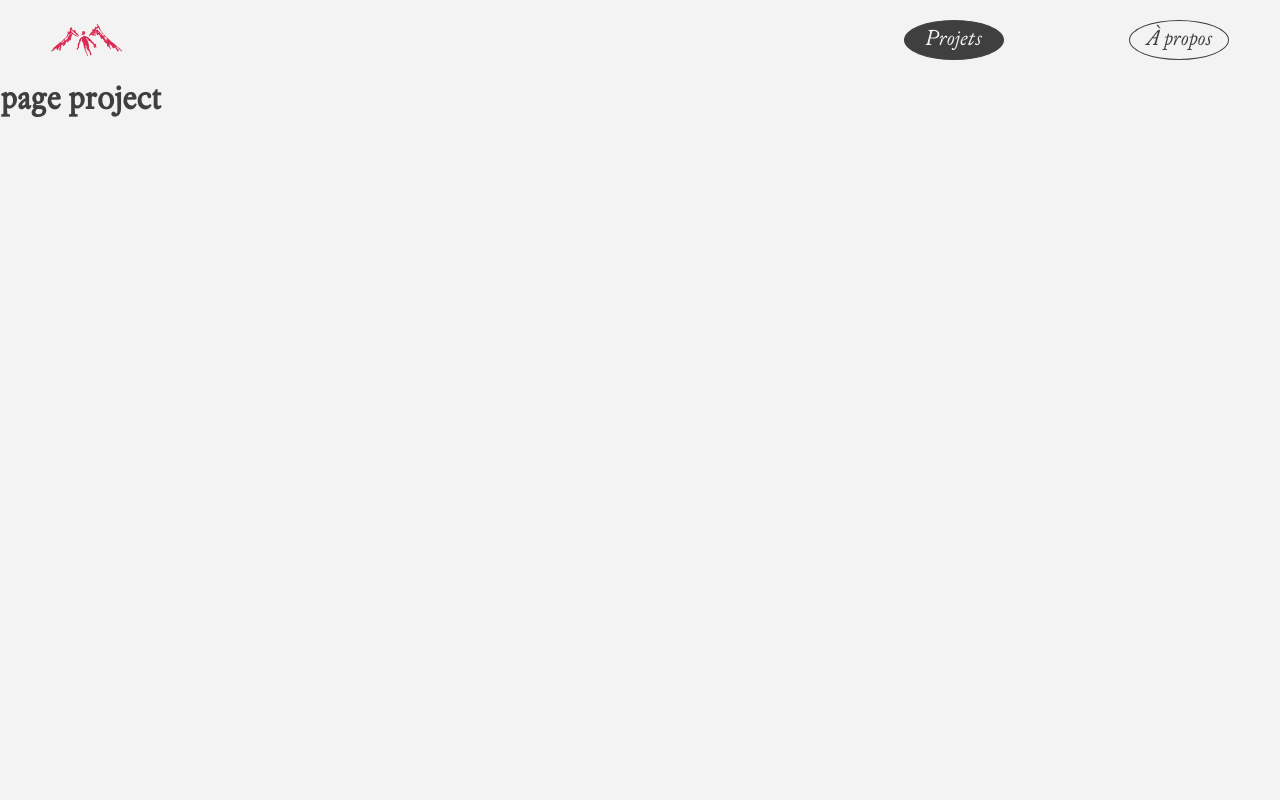
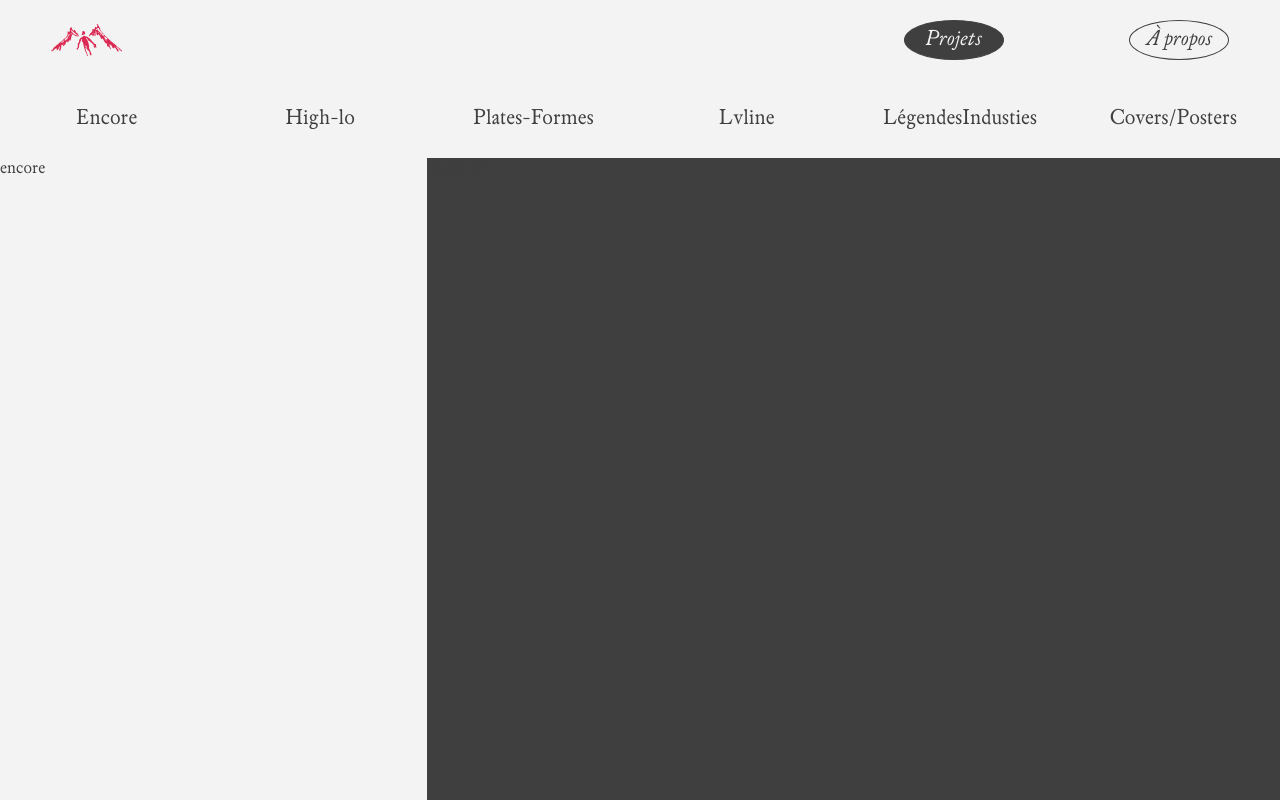
Before and after one commit to cyril0369/portfolio_infam, a React (Create React App) app: page /projects in a window 1280 px wide. Built offline with nearby package versions, Linux system fonts and the light colour scheme; the HTML template or start-up script is replaced by a standard one.

Commit message:
quick start whith the project page

```diff
--- a/src/index.css
+++ b/src/index.css
@@ -206,10 +206,12 @@ body {
 .AboutPage h2 {
   font-family: Analogia_Italic;
   font-size: 1.5rem;
+  font-weight: normal;
 }
 
 .AboutPage h3 {
   font-size: clamp(0.5rem, 1.7vw, 2rem);
+  font-weight: normal;
 }
 
 .Ancelin {
@@ -259,3 +261,37 @@ body {
   margin-top: 120px;
   margin-bottom: 120px;
 }
+
+/* project page */
+
+.ProjectsPage {
+  display: flex;
+  flex-direction: column;
+}
+
+.ListProjects {
+  display: flex;
+  margin-top: 2%;
+}
+
+.ListProjects h3 {
+  flex: 1;
+  text-align: center;
+  font-weight: normal;
+  font-size: 20px;
+}
+
+.ProjectsPage main {
+  display: flex;
+  height: 100%;
+  margin-top: 2%;
+}
+
+.ProjectsPage .images {
+  flex: 2;
+  background-color: #3f3f3f;
+}
+
+.ProjectsPage .detail {
+  flex: 1;
+}
--- a/src/pages/project.jsx
+++ b/src/pages/project.jsx
@@ -4,7 +4,18 @@ export default function Projects() {
     return (
         <div className="Page ProjectsPage">
             <Menu isHome={false} isAbout={false} isProject={true} />
-            <h1>page project</h1>
+            <div className="ListProjects">
+                <h3>Encore</h3>
+                <h3>High-lo</h3>
+                <h3>Plates-Formes</h3>
+                <h3>Lvline</h3>
+                <h3>LégendesIndusties</h3>
+                <h3>Covers/Posters</h3>
+            </div>
+            <main>
+                <div className="detail">encore</div>
+                <div className="images">image ici</div>
+            </main>
         </div>
     )
 }
```
